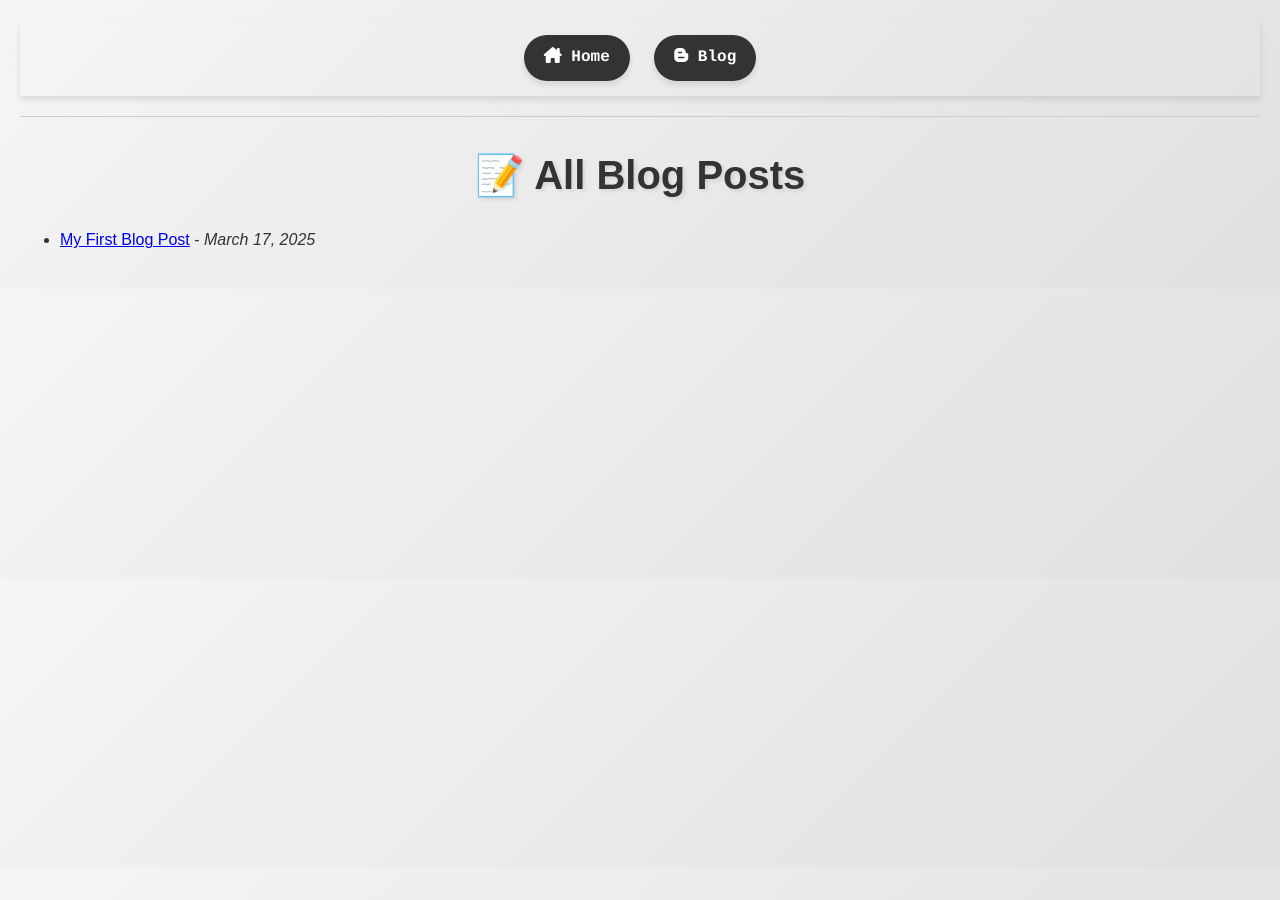
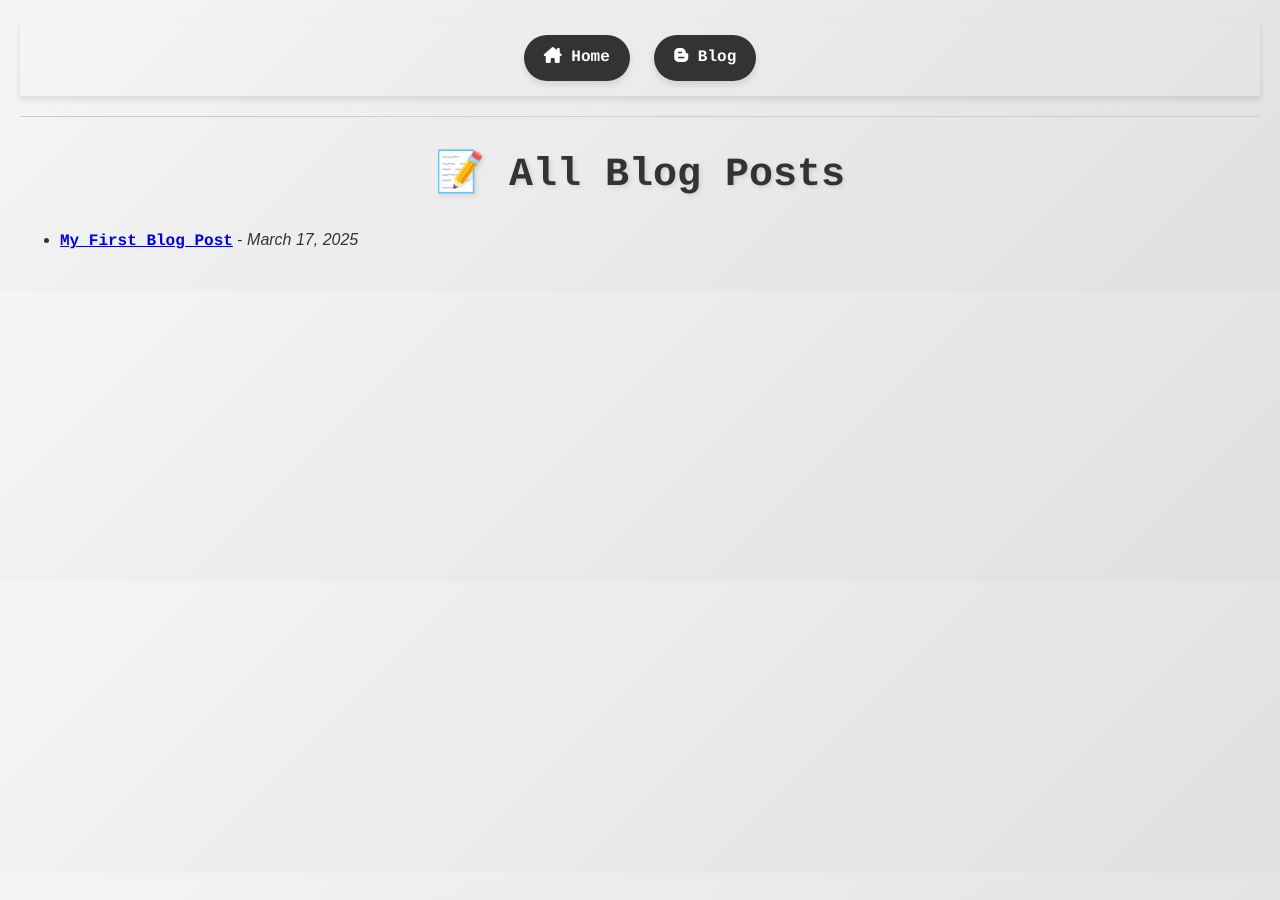
Before and after one commit to foysal1627/foysal1627.github.io, a Jekyll site: the page built from blog.html, in a window 1280 px wide. Built offline with Jekyll 4.4.1, drawn with Linux system fonts in a browser that asks for light colours.

Commit message:
blog.html

```diff
--- a/blog.html
+++ b/blog.html
@@ -3,12 +3,12 @@ layout: default
 title: "All Blog Posts"
 ---
 
-<h1>📝 All Blog Posts</h1>
+<h1 style="font-family: courier">📝 All Blog Posts</h1>
 
 <ul>
     {% for post in site.posts %}
         <li>
-            <a href="{{ post.url }}">{{ post.title }}</a> - <i>{{ post.date | date: "%B %d, %Y" }}</i>
+            <a style="font-family: courier; font-weight: bold" href="{{ post.url }}">{{ post.title }}</a> - <i>{{ post.date | date: "%B %d, %Y" }}</i>
         </li>
     {% endfor %}
 </ul>
```
